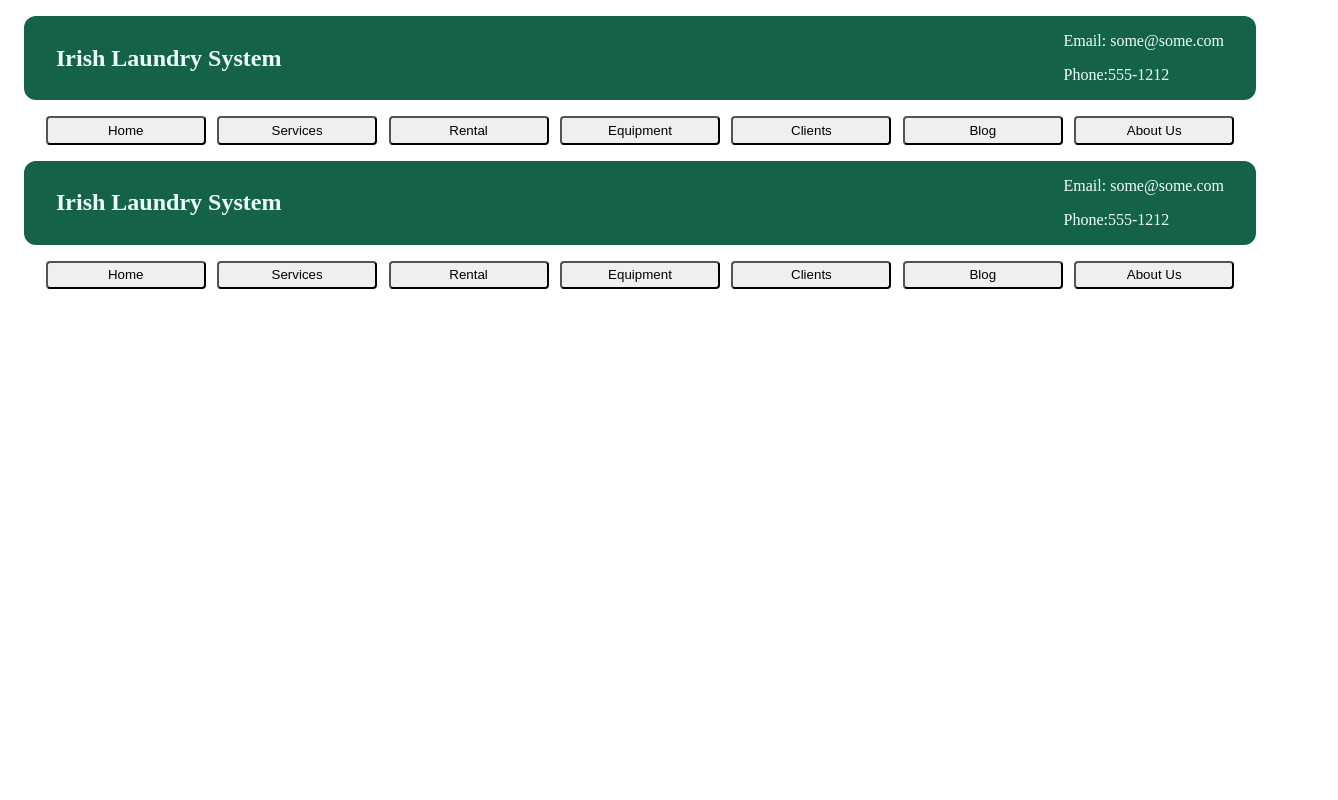
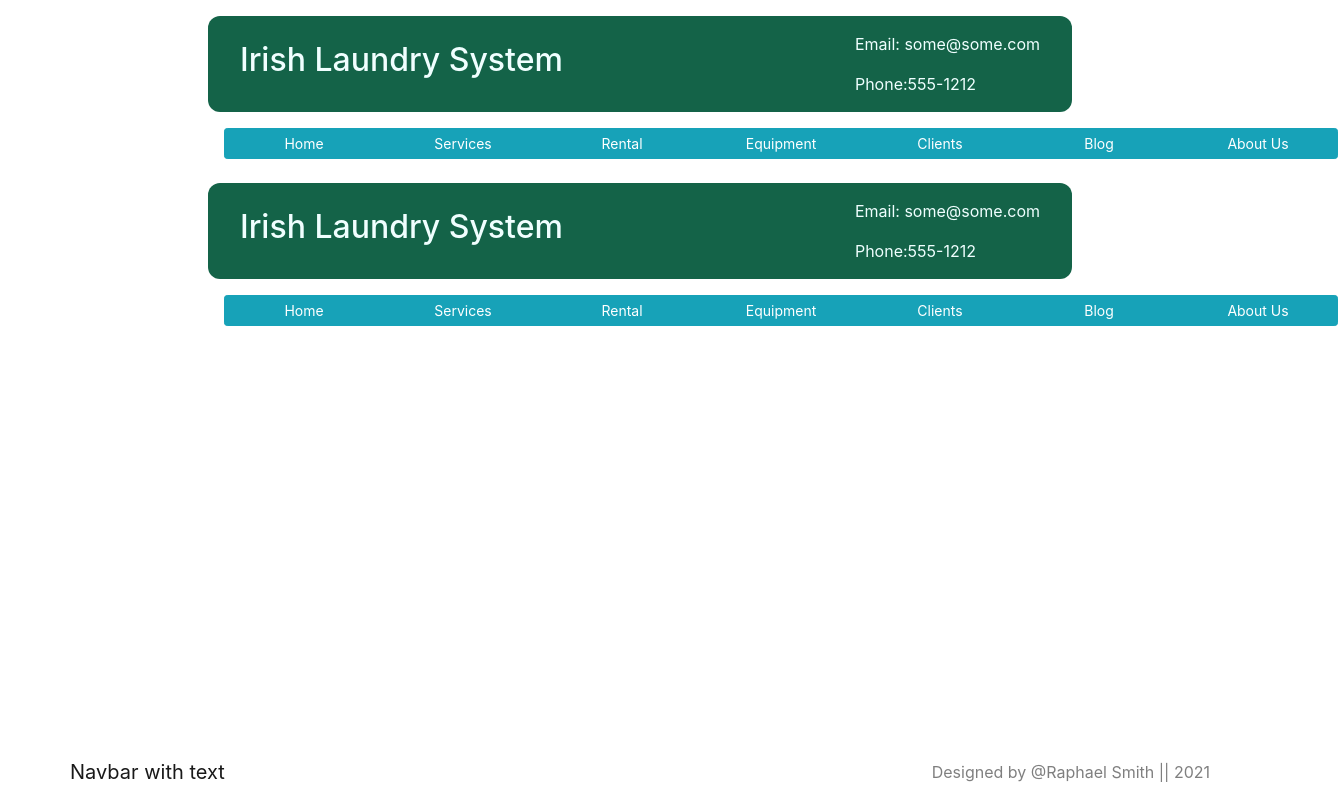
Before and after one commit to RaphaelQSmith/irish-laundry-system, a Next.js app: page /components/Header in a window 1280 px wide. Shown: the whole page, 1338 px wide, since content can reach past the window. Built offline with nearby package versions, Linux system fonts and the light colour scheme.

Commit message:
Footer and Bootstrap setup

```diff
--- a/package.json
+++ b/package.json
@@ -8,13 +8,17 @@
     "start": "next start"
   },
   "dependencies": {
+    "bootstrap": "^4.6.0",
     "next": "10.2.3",
     "react": "17.0.2",
+    "react-bootstrap": "^1.6.1",
     "react-dom": "17.0.2",
+    "react-router-dom": "^5.2.0",
     "sass": "^1.35.1"
   },
   "devDependencies": {
     "@types/react": "17.0.11",
+    "@types/react-router-dom": "^5.1.7",
     "typescript": "4.3.2"
   }
 }
--- a/pages/_app.tsx
+++ b/pages/_app.tsx
@@ -1,12 +1,21 @@
 import type { AppProps } from 'next/app'
 import Header from './components/Header'
+import Footer from './components/Footer'
+import styles from './styles/Home.module.css'
+import 'bootstrap/dist/css/bootstrap.css'
+
 
 function MyApp({ Component, pageProps }: AppProps) {
   return(
-    <>
+    <div className={styles.wrapper}>
+
       <Header />
       <Component {...pageProps} />
-    </>
+      <Footer />
+
+
+
+    </div>
   )
 }
 export default MyApp
--- a/pages/components/Footer.tsx
+++ b/pages/components/Footer.tsx
@@ -1,9 +1,20 @@
 import React from 'react'
+import { Container, Navbar } from 'react-bootstrap'
 
 export default function Footer() {
     return (
         <div>
-
+            <Navbar fixed="bottom" >
+                <Container>
+                    <Navbar.Brand href="#home">Navbar with text</Navbar.Brand>
+                    <Navbar.Toggle />
+                    <Navbar.Collapse className="justify-content-end">
+                    <Navbar.Text>
+                        Designed by @Raphael Smith || 2021
+                    </Navbar.Text>
+                    </Navbar.Collapse>
+                </Container>
+            </Navbar>
         </div>
     )
 }
--- a/pages/components/Header.tsx
+++ b/pages/components/Header.tsx
@@ -1,5 +1,7 @@
 import React from 'react'
 import styles from './components.module.css'
+import Button from 'react-bootstrap/Button';
+import { ButtonGroup } from 'react-bootstrap';
 
 export default function Header() {
     return (
@@ -14,13 +16,15 @@ export default function Header() {
                 </div>
             </header>
             <div className={styles.buttonContainer}>
-                <button className={styles.headerBts}>Home</button>
-                <button className={styles.headerBts}>Services</button>
-                <button className={styles.headerBts}>Rental</button>
-                <button className={styles.headerBts}>Equipment</button>
-                <button className={styles.headerBts}>Clients</button>
-                <button className={styles.headerBts}>Blog</button>
-                <button className={styles.headerBts}>About Us</button>
+                <ButtonGroup size="sm" className="mb-2">
+                    <Button className={styles.headerBts} variant="info">Home</Button>
+                    <Button className={styles.headerBts} variant="info">Services</Button>
+                    <Button className={styles.headerBts} variant="info">Rental</Button>
+                    <Button className={styles.headerBts} variant="info">Equipment</Button>
+                    <Button className={styles.headerBts} variant="info">Clients</Button>
+                    <Button className={styles.headerBts} variant="info">Blog</Button>
+                    <Button className={styles.headerBts} variant="info">About Us</Button>
+                </ButtonGroup>
             </div>
         </div>
     )
--- a/pages/components/components.module.css
+++ b/pages/components/components.module.css
@@ -21,6 +21,7 @@
     flex-wrap: wrap;
     flex-direction: column;
     align-items: flex-start;
+    margin-top: 1rem;
 }
 .headerBts{
     width: 10rem;
--- /dev/null
+++ b/pages/styles/Home.module.css
@@ -0,0 +1,8 @@
+.wrapper {
+    height: '100vh';
+    width:'100px';
+    display: 'flex';
+    flex: 1;
+    justify-content:'center';
+    padding: 0 15%;
+}
--- /dev/null
+++ b/styles/Home.module.css
@@ -0,0 +1,8 @@
+.wrapper {
+    height: '100vh';
+    width:'1200px';
+    display: 'container';
+    flex-grow: 'column';
+    align-items:'center';
+    padding-left:'20%'
+}
--- a/styles/globals.css
+++ b/styles/globals.css
@@ -14,3 +14,20 @@ a {
 * {
   box-sizing: border-box;
 }
+
+* {
+  margin:0;
+  padding: 0;
+  box-sizing: border-box;
+}
+@media (max-width: 1080px){
+  html{
+      font-size: 93.75%;
+  }
+}
+
+@media (max-width: 720px){
+  html{
+      font-size: 87.5%;
+  }
+}
```
Also changed, not shown: 1 other file (tests, documents, lock files or other folders).
